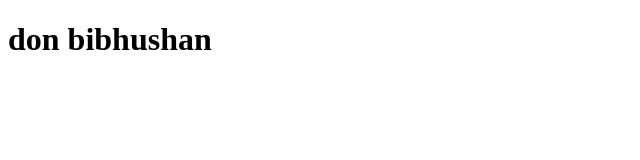
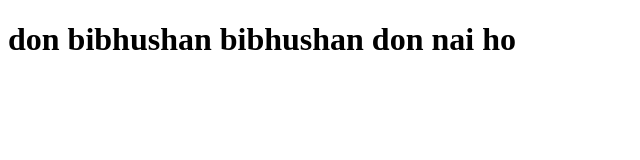
Before and after one commit to np03a190078bibhushanthapa/workshop4, a plain HTML site: page index.html in a window 1280 px wide. Shown: the whole page, without its empty margins (0-640 px from the left). Drawn offline with Linux system fonts and the light colour scheme.

Commit message:
Update index.html

```diff
--- a/index.html
+++ b/index.html
@@ -9,6 +9,7 @@
 <body>
     <h1>
         don bibhushan
+        bibhushan don nai ho
     </h1>
 
 </body>
```
